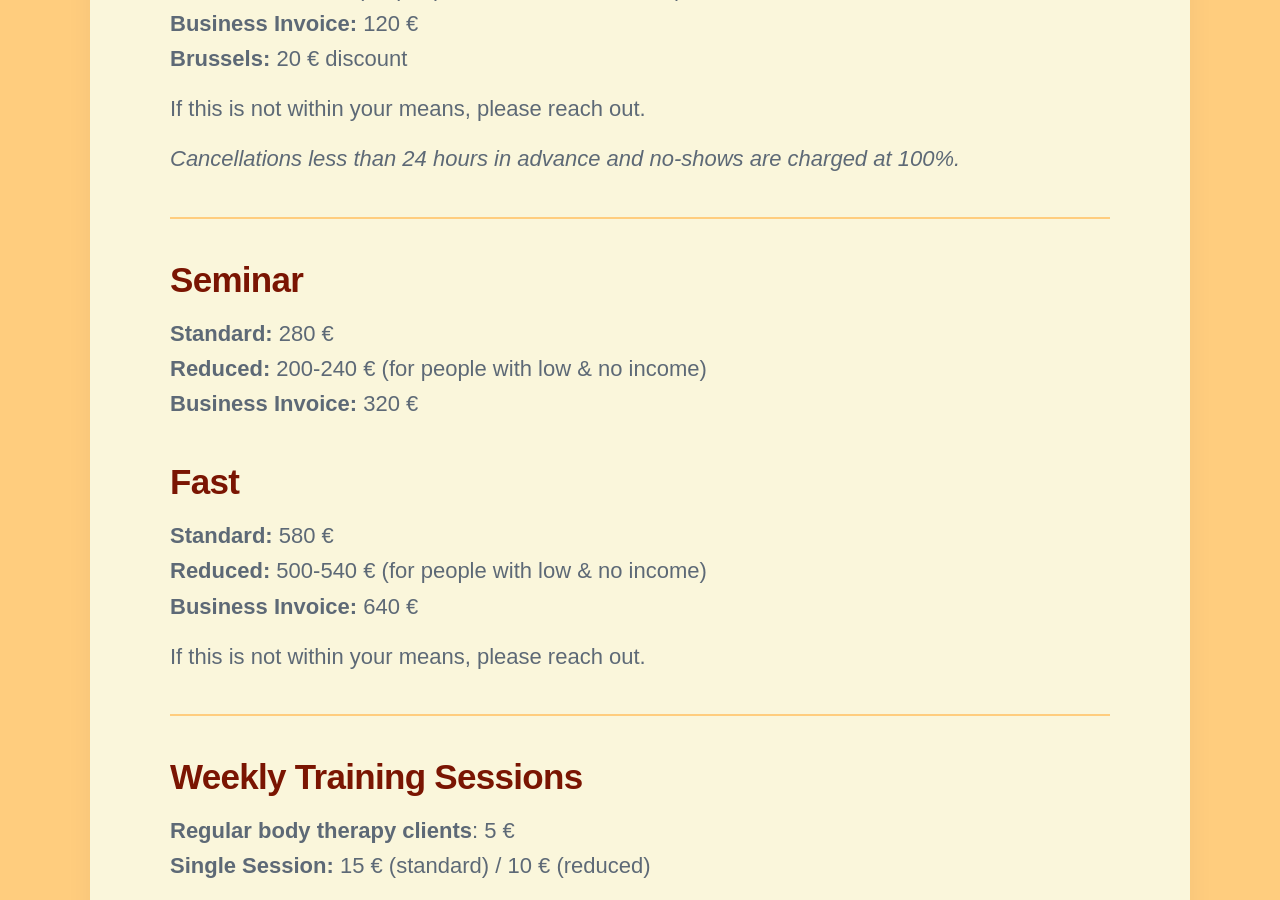
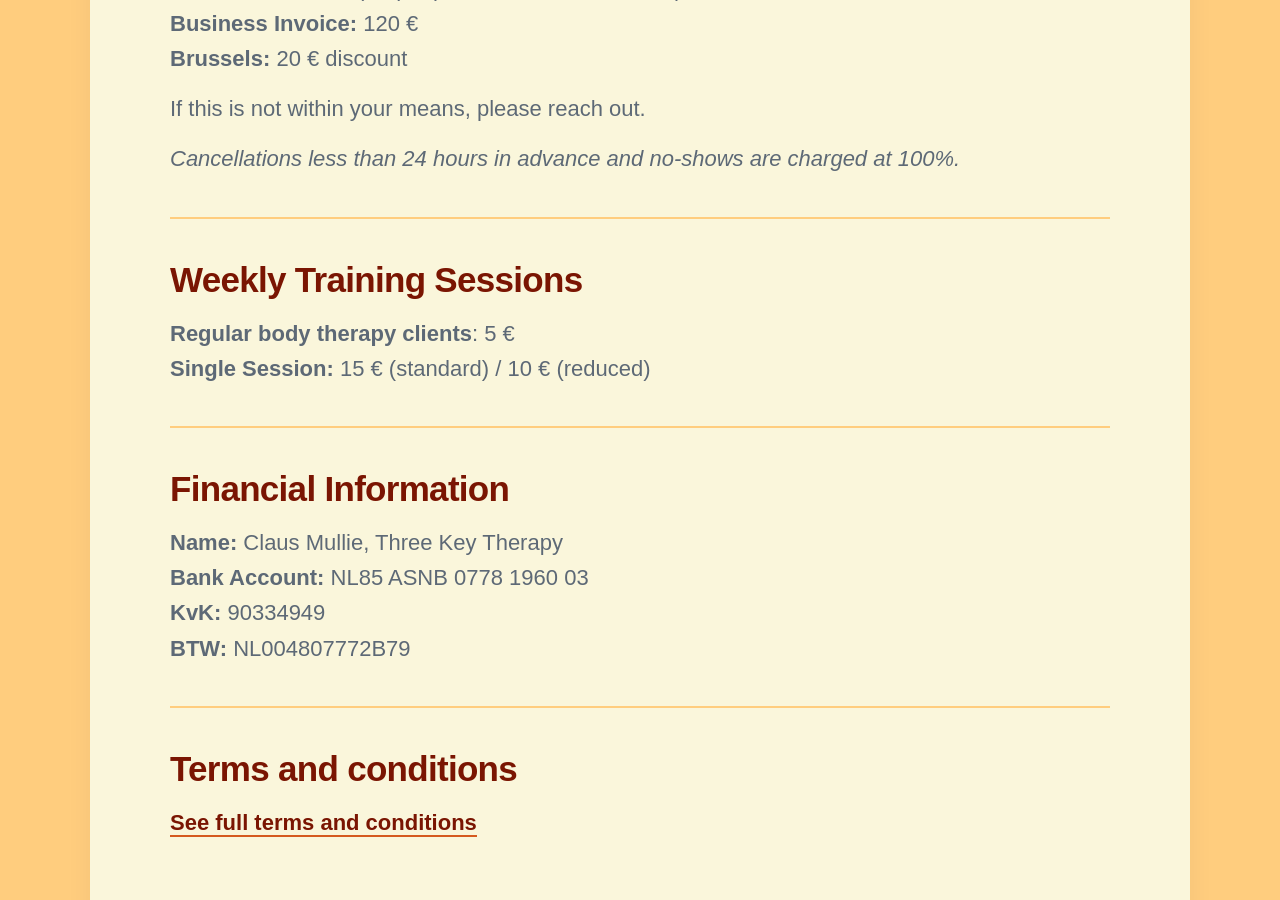
Before and after one commit to threekeytherapy/threekeytherapy.com, a Jekyll site: the page built from _pages/pricing.md, in a window 1280 px wide and 900 px high, scrolled down 839 px. Built offline with Jekyll 4.4.1, drawn with Linux system fonts in a browser that asks for light colours; nearby versions of some CDN libraries; some web fonts are replaced.

Commit message:
moves around pricing

```diff
--- a/_pages/pricing.md
+++ b/_pages/pricing.md
@@ -15,20 +15,6 @@
 If this is not within your means, please reach out.
 
 *Cancellations less than 24 hours in advance and no-shows are charged at 100%.*
-
----
-
-## Seminar
-**Standard:** 280 €
-**Reduced:** 200-240 € (for people with low & no income)
-**Business Invoice:** 320 €
-
-## Fast
-**Standard:** 580 €
-**Reduced:** 500-540 € (for people with low & no income)
-**Business Invoice:** 640 €
-
-If this is not within your means, please reach out.
 
 ---
 
```
Also changed, not shown: _workshops/fast-retreat.md (+9 -0 lines), _workshops/seminar.md (+6 -0 lines).
